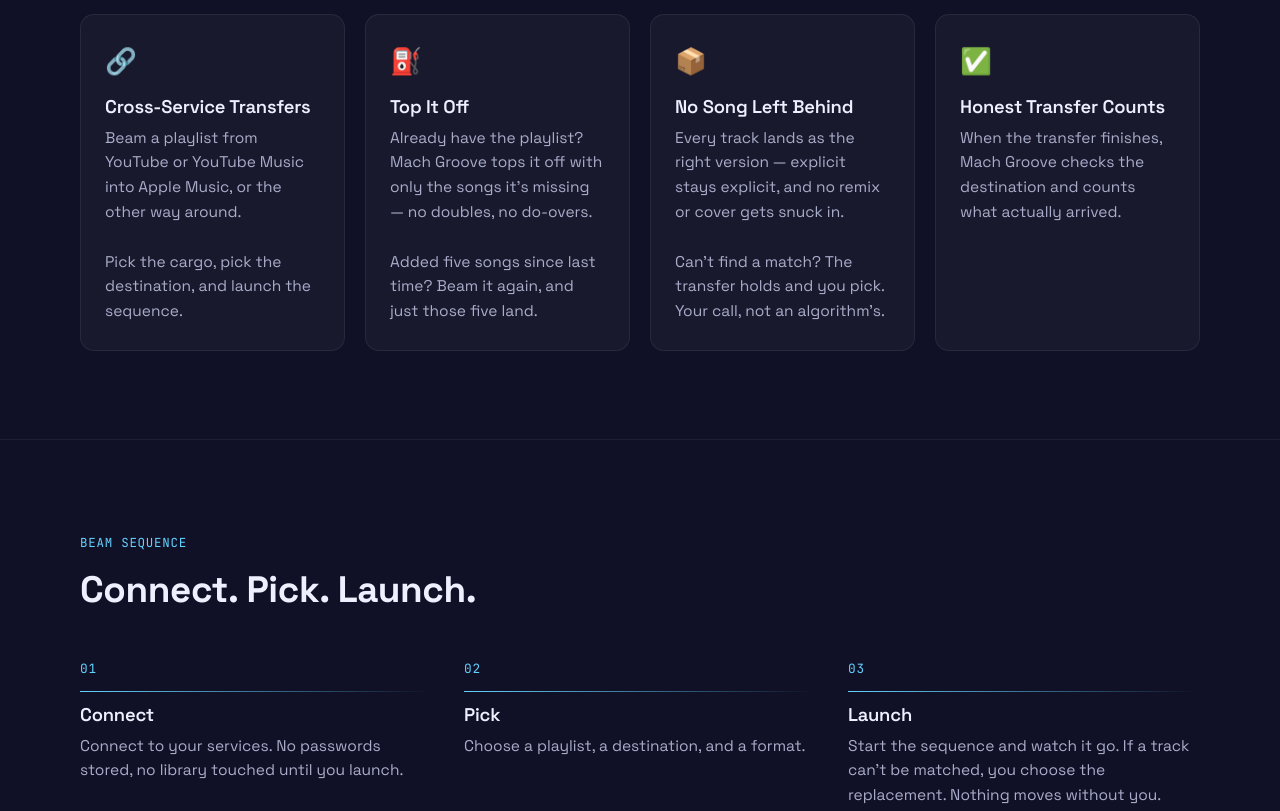
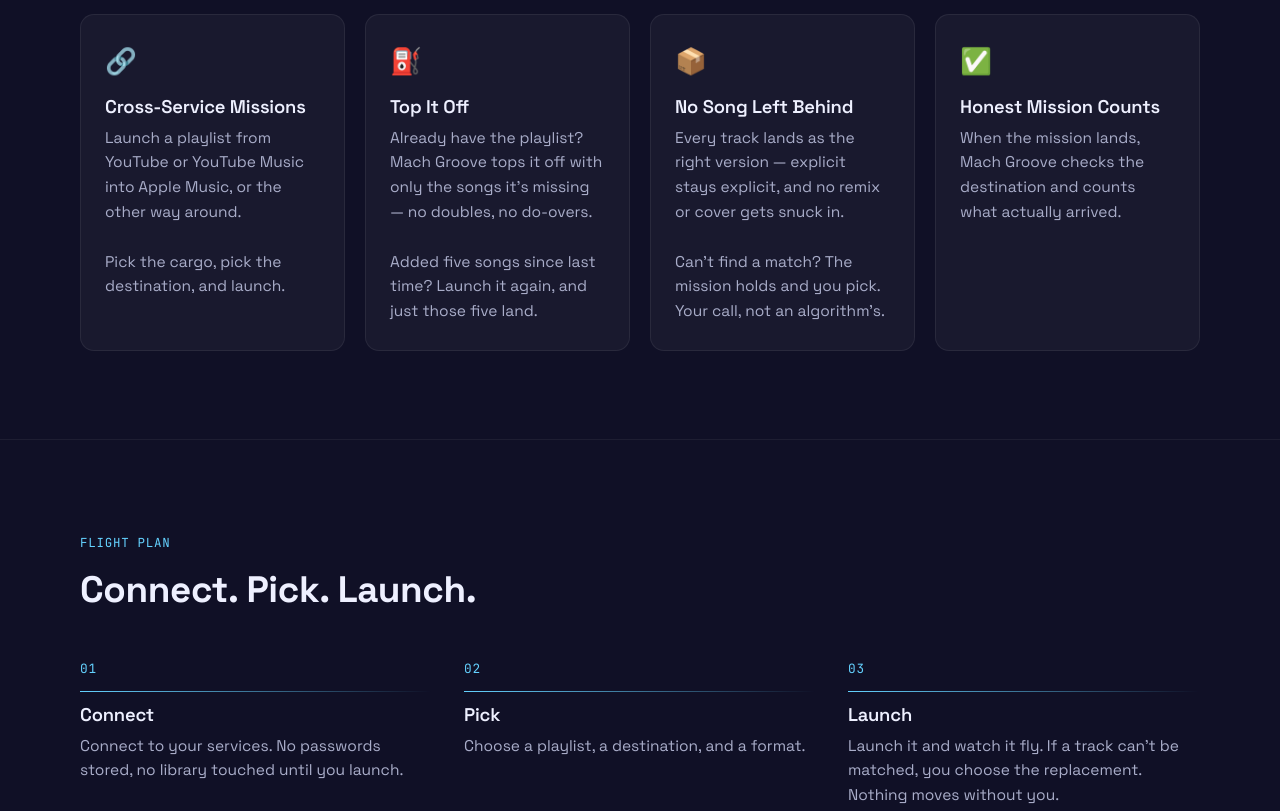
Before and after one commit to TheLMDxHangar/mach-groove-web, a plain HTML site: page index.html in a window 1280 px wide. Shown: the part 1660-2471 px from the top of the page. Drawn offline with Linux system fonts and the light colour scheme.

Commit message:
IV-0064: site speaks the app's words - launch / mission instead of beam, transfer and sequence (feature cards, FLIGHT PLAN steps, support FAQ); demo terminal NEAR MATCH with no score, resuming mission; main.js cache tag bumped

```diff
--- a/index.html
+++ b/index.html
@@ -112,7 +112,7 @@
             <symbol id="lg-deliver" viewBox="0 0 184 92"><g transform="translate(104 46) rotate(90)"><path d="M-22,0 L-44,22 L-46,48 L-34,36 L-14,38Z"/><path d="M22,0 L44,22 L46,48 L34,36 L14,38Z"/><path d="M-10,56 L-14,64 L14,64 L10,56Z"/><rect x="-12" y="46" width="24" height="10"/><path d="M0,-80 C20,-60 26,-20 24,10 C22,30 16,40 12,46 L-12,46 C-16,40 -22,30 -24,10 C-26,-20 -20,-60 0,-80Z"/><circle cx="0" cy="-16" r="10" fill="#101026"/><circle cx="0" cy="-16" r="7" fill="#ffd27a"/></g></symbol>
           </defs></svg>
         <div class="hero__visual">
-          <div class="terminal" role="img" aria-label="Animated mission log: the New Jack Classics playlist beamed from YouTube Music to Apple Music in Songs mode, alternating the cruise summary and the full pilot view. Uplink, cargo loaded, seven tracks scanned, the pilot resolving one, delivery verified, mission complete.">
+          <div class="terminal" role="img" aria-label="Animated mission log: the New Jack Classics playlist launched from YouTube Music to Apple Music in Songs mode, alternating the cruise summary and the full pilot view. Uplink, cargo loaded, seven tracks scanned, the pilot resolving one, delivery verified, mission complete.">
             <!-- B-0064: the app's own header — terminal tile, MISSION_LOG.EXE, CRUISE chip, status dot. -->
             <div class="terminal__bar" aria-hidden="true">
               <span class="terminal__tile mono">&gt;_</span>
@@ -223,26 +223,26 @@
         <div class="feature-grid">
           <article class="card">
             <div class="card__icon" aria-hidden="true">🔗</div>
-            <h3 class="card__title">Cross-Service Transfers</h3>
-            <p>Beam a playlist from YouTube or YouTube Music into Apple Music, or the other way around.</p>
-            <p>Pick the cargo, pick the destination, and launch the sequence.</p>
+            <h3 class="card__title">Cross-Service Missions</h3>
+            <p>Launch a playlist from YouTube or YouTube Music into Apple Music, or the other way around.</p>
+            <p>Pick the cargo, pick the destination, and launch.</p>
           </article>
           <article class="card">
             <div class="card__icon" aria-hidden="true">⛽</div>
             <h3 class="card__title">Top It Off</h3>
             <p>Already have the playlist? Mach Groove tops it off with only the songs it's missing — no doubles, no do-overs.</p>
-            <p>Added five songs since last time? Beam it again, and just those five land.</p>
+            <p>Added five songs since last time? Launch it again, and just those five land.</p>
           </article>
           <article class="card">
             <div class="card__icon" aria-hidden="true">📦</div>
             <h3 class="card__title">No Song Left Behind</h3>
             <p>Every track lands as the right version — explicit stays explicit, and no remix or cover gets snuck in.</p>
-            <p>Can't find a match? The transfer holds and you pick. Your call, not an algorithm's.</p>
+            <p>Can't find a match? The mission holds and you pick. Your call, not an algorithm's.</p>
           </article>
           <article class="card">
             <div class="card__icon" aria-hidden="true">✅</div>
-            <h3 class="card__title">Honest Transfer Counts</h3>
-            <p>When the transfer finishes, Mach Groove checks the destination and counts what actually arrived.</p>
+            <h3 class="card__title">Honest Mission Counts</h3>
+            <p>When the mission lands, Mach Groove checks the destination and counts what actually arrived.</p>
           </article>
         </div>
       </div>
@@ -251,7 +251,7 @@
     <!-- ============ HOW IT WORKS ============ -->
     <section class="how" id="how" aria-labelledby="how-title">
       <div class="container">
-        <p class="eyebrow mono">BEAM SEQUENCE</p>
+        <p class="eyebrow mono">FLIGHT PLAN</p>
         <h2 id="how-title" class="section-title">Connect. Pick. Launch.</h2>
 
         <ol class="steps">
@@ -268,7 +268,7 @@
           <li class="step">
             <span class="step__num mono">03</span>
             <h3 class="step__title">Launch</h3>
-            <p>Start the sequence and watch it go. If a track can't be matched, you choose the replacement. Nothing moves without you.</p>
+            <p>Launch it and watch it fly. If a track can't be matched, you choose the replacement. Nothing moves without you.</p>
           </li>
         </ol>
       </div>
@@ -331,6 +331,6 @@
     </div>
   </footer>
 
-  <script src="js/main.js?v=20261024c" defer></script>
+  <script src="js/main.js?v=iv0064" defer></script>
 </body>
 </html>
--- a/js/main.js
+++ b/js/main.js
@@ -143,13 +143,13 @@
     { kind: 'div',   s: 'SCAN' },
     { kind: 'phase', a: 'info', g: 'songs',    k: 'SONGS MODE',       s: 'the same songs, matched on Apple Music',                          pause: 500, p: 0.07 },
     { kind: 'scan',  p0: 0.08, p1: 0.78, step: 420,
-      notes: { 2: { a: 'warn', k: 'FUZZY MATCH', s: 'Is It Good to You \u2192 Is It Good to You (feat. Tammy Lucas) (88%)', near: true },
+      notes: { 2: { a: 'warn', k: 'NEAR MATCH',  s: 'Is It Good to You \u2192 Is It Good to You (feat. Tammy Lucas)', near: true },
                7: { a: 'err',  k: 'NO SIGNAL',  s: 'Roni', miss: true } } },
     { kind: 'phase', a: 'ok',   g: 'scan',     k: 'SCAN COMPLETE',    s: '6 matched. 1 failed',                                            pause: 500, p: 0.82 },
     { kind: 'div',   s: 'HOLD' },
     { kind: 'phase', a: 'warn', g: 'hold',     k: 'AWAITING PILOT',   s: '1 unresolved target \u00b7 payload holding',                        pause: 1200, p: 0.86 },
     { kind: 'track', a: 'ok',   k: 'PILOT RESOLVED',                  s: 'Roni \u2192 Roni (Single Version)',                                pause: 600, p: 0.9 },
-    { kind: 'track', a: 'info', k: 'RESOLVED',                        s: 'resuming sequence',                                              pause: 400 },
+    { kind: 'track', a: 'info', k: 'RESOLVED',                        s: 'resuming mission',                                               pause: 400 },
     { kind: 'div',   s: 'DELIVERY' },
     { kind: 'phase', a: 'info', g: 'deliver',  k: 'DELIVERING',       s: '7 tracks to Apple Music\u2026',                                     pause: 700, beam: 'delivering', p: 0.96 },
     { kind: 'track', a: 'info', k: 'DOCKING',                         s: 'with the Apple Music library\u2026',                               pause: 500, pilotOnly: true },
```
Also changed, not shown: support/index.html (+5 -5 lines).
